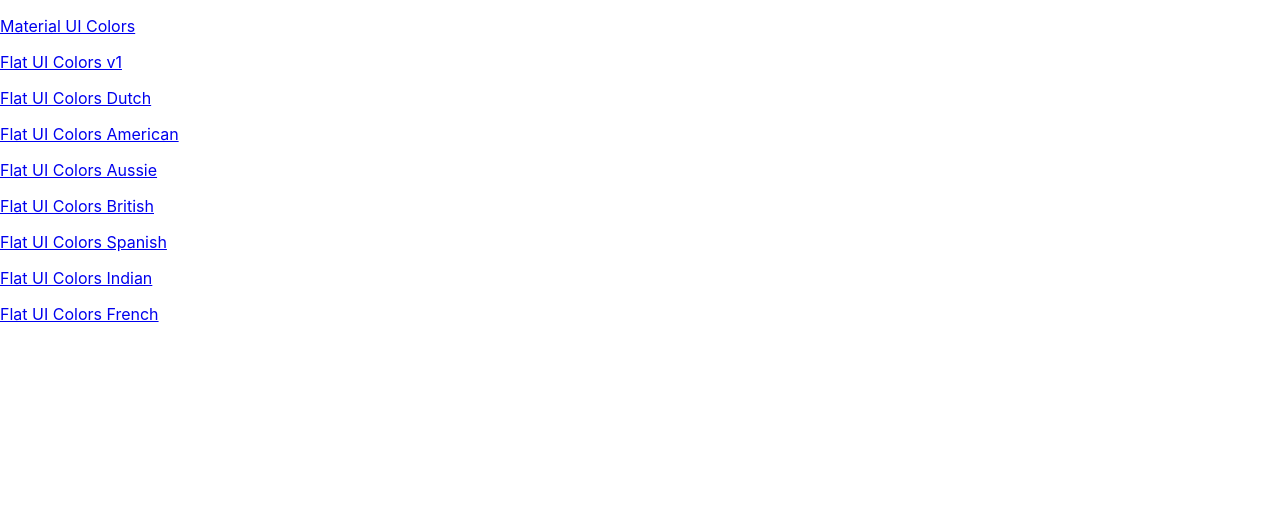
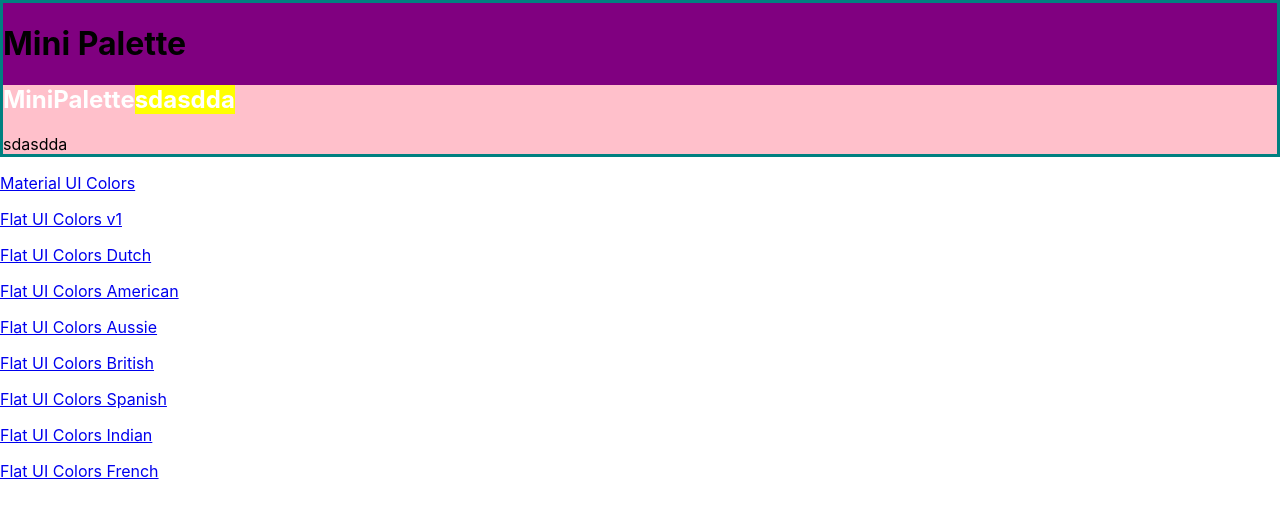
Before and after one commit to khach2010/color-app, a React (Create React App) app: page / in a window 1280 px wide. Shown: the top 518 px of the page. Built offline with nearby package versions, Linux system fonts and the light colour scheme.

Commit message:
styling MiniPalette with JSS

```diff
--- a/package.json
+++ b/package.json
@@ -5,6 +5,7 @@
   "dependencies": {
     "@material-ui/core": "^4.10.2",
     "@material-ui/icons": "^4.9.1",
+    "@material-ui/styles": "^4.10.0",
     "@testing-library/jest-dom": "^4.2.4",
     "@testing-library/react": "^9.5.0",
     "@testing-library/user-event": "^7.2.1",
--- /dev/null
+++ b/src/MiniPalette.js
@@ -0,0 +1,36 @@
+import React from 'react';
+import { withStyles } from '@material-ui/core/styles';
+
+const styles = {
+  main: {
+    backgroundColor: 'purple',
+    border: '3px solid teal'
+  },
+  secondary: {
+    backgroundColor: 'pink',
+    '& h1': {
+      color: 'white',
+      '& span': {
+        backgroundColor: 'yellow'
+      }
+    }
+  }
+};
+
+function MiniPalette(props) {
+  const { classes } = props;
+  console.log(classes);
+  return (
+    <div className={classes.main}>
+      <h1>Mini Palette</h1>
+      <section className={classes.secondary}>
+        <h1>
+          MiniPalette<span>sdasdda</span>
+        </h1>
+        <span>sdasdda</span>
+      </section>
+    </div>
+  );
+}
+
+export default withStyles(styles)(MiniPalette);
--- a/src/PaletteList.js
+++ b/src/PaletteList.js
@@ -1,4 +1,5 @@
 import React, { Component } from 'react';
+import MiniPalette from './MiniPalette';
 import { Link } from 'react-router-dom';
 
 export default class PaletteList extends Component {
@@ -6,6 +7,7 @@
     const { palettes } = this.props;
     return (
       <div>
+        <MiniPalette />
         {palettes.map(palette => (
           <p>
             <Link to={`/palette/${palette.id}`}>{palette.paletteName}</Link>
```
